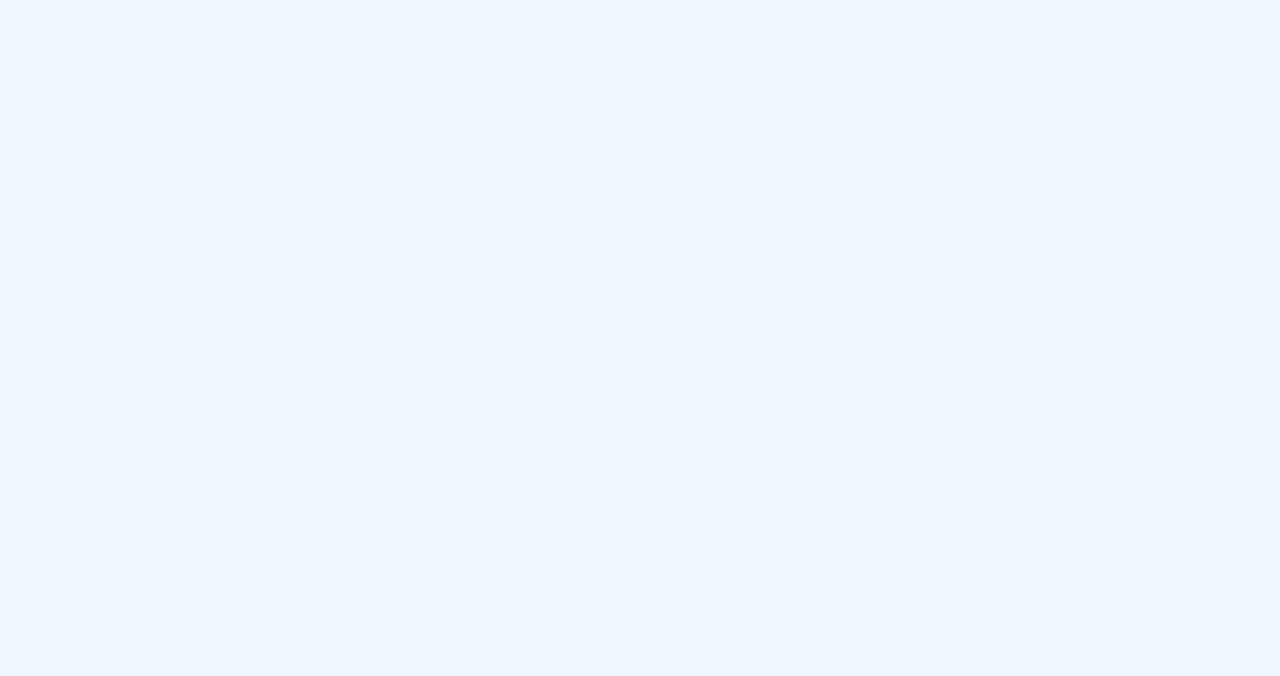
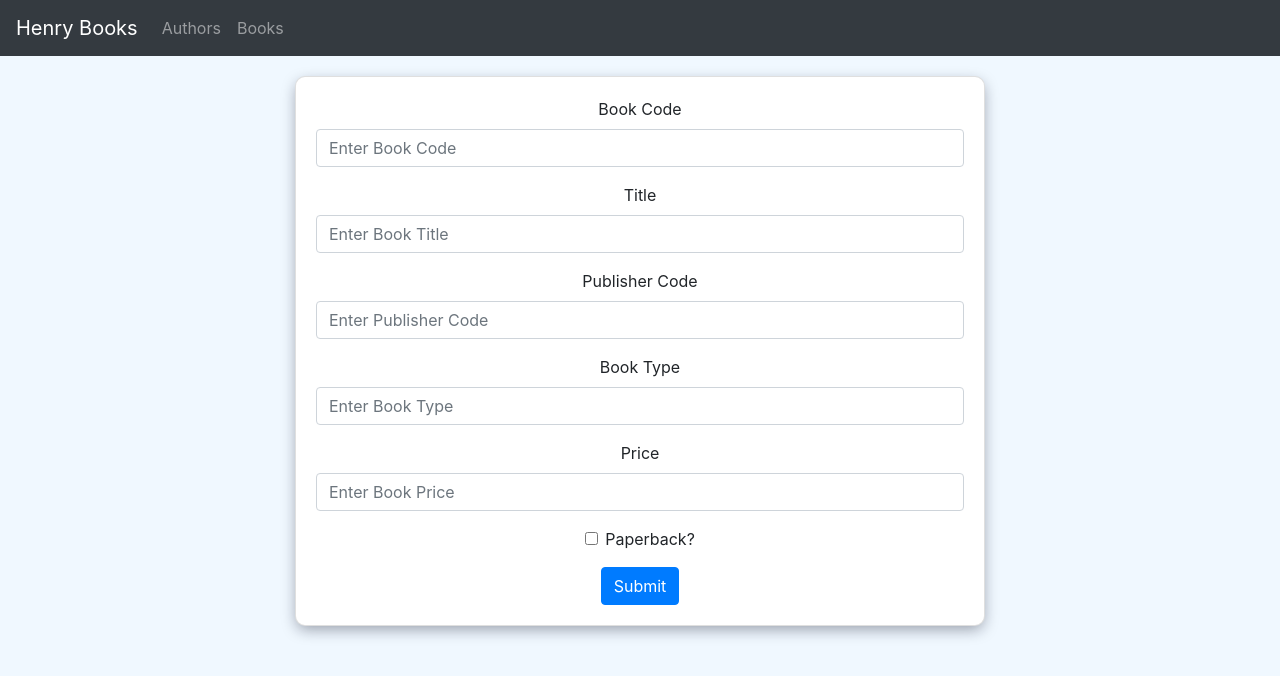
Before and after one commit to FultonG/COP4710-Assignment-5, a React (Create React App) app in the folder client/: page /newBook in a window 1280 px wide. Shown: the top 676 px of the page. Built offline with nearby package versions, Linux system fonts and the light colour scheme.

Commit message:
working create new book

```diff
--- a/client/src/App.js
+++ b/client/src/App.js
@@ -2,8 +2,11 @@ import React, { Component } from 'react';
 import Home from './components/Home';
 import Authors from './components/Authors';
 import Books from './components/Books';
+import NewBookForm from './components/NewBookForm';
 import BooksList from './components/BooksList';
 import AuthorsList from './components/AuthorList';
+import Navbar from 'react-bootstrap/Navbar';
+import Nav from 'react-bootstrap/Nav';
 import { BrowserRouter as Router, Route, Link, Switch, Redirect } from 'react-router-dom';
 import './App.css';
 
@@ -11,6 +14,13 @@ class App extends Component {
   render() {
     return (
       <Router>
+        <Navbar bg="dark" variant="dark" sticky="top">
+          <Navbar.Brand href="/">Henry Books</Navbar.Brand>
+          <Nav className="mr-auto">
+            <Nav.Link href="/authors">Authors</Nav.Link>
+            <Nav.Link href="/books">Books</Nav.Link>
+          </Nav>
+        </Navbar>
         <div className="App">
           <Switch>
             <Route exact path="/" component={Home} />
@@ -18,6 +28,7 @@ class App extends Component {
             <Route exact path="/books" component={Books} />
             <Route path="/book/:id" component={BooksList} />
             <Route path="/author/:id" component={AuthorsList} />
+            <Route path="/newBook" component={NewBookForm} />
           </Switch>
         </div>
       </Router>
--- a/client/src/components/Books.js
+++ b/client/src/components/Books.js
@@ -8,6 +8,7 @@ import Badge from 'react-bootstrap/Badge';
 import bookImg from "../book.svg"
 import { Link } from 'react-router-dom';
 import API from "../utils/API";
+import { cpus } from "os";
 function Books() {
     const [books, setBooks] = useState([]);
 
@@ -22,6 +23,18 @@ function Books() {
 
     return (
         <Container>
+            <Row className="justify-content-md-center">
+                <Col xs={12} md={4}>
+                    <Link to="/newBook">
+                        <Card className="rounded" style={{ borderRadius: "10px", boxShadow: "0 5px 15px -2px rgba(10, 16, 34, .4)", transition: "all 200ms ease", margin: "20px" }}>
+                            <Card.Body>
+                                <Image src={bookImg} fluid />
+                                <Card.Title>Add a new book</Card.Title>
+                            </Card.Body>
+                        </Card>
+                    </Link>
+                </Col>
+            </Row>
             <Row>
                 {books.map(book => (
                     <Col xs={12} md={4} key={book.BookCode}>
--- /dev/null
+++ b/client/src/components/NewBookForm.js
@@ -0,0 +1,99 @@
+import React, { useState, useEffect } from "react";
+import Container from 'react-bootstrap/Container';
+import Col from 'react-bootstrap/Col';
+import Row from 'react-bootstrap/Row';
+import Card from 'react-bootstrap/Card';
+import Form from 'react-bootstrap/Form';
+import Alert from 'react-bootstrap/Alert';
+import Button from 'react-bootstrap/Button';
+import API from "../utils/API";
+function NewBookForm() {
+    const [code, setCode] = useState("");
+    const [title, setTitle] = useState("");
+    const [publisherCode, setPublisherCode] = useState("");
+    const [type, setType] = useState("");
+    const [price, setPrice] = useState("");
+    const [paperback, setPaperback] = useState(false);
+    const [alert, setAlert] = useState(false);
+    const [success, setSuccess] = useState(false);
+
+    function handleSubmit(e) {
+        e.preventDefault();
+        let paperbackDb = paperback ? "Y" : "N";
+        API.createBook({ BookCode: code, Title: title, PublisherCode: publisherCode, Type: type, Price: price,  PaperBack: paperbackDb})
+        .then(res => {
+            setSuccess(true);
+        })
+        .catch(err => {
+            console.log(err)
+            setAlert(true);
+        })
+    }
+
+    function handleCodeChange(e){
+        setCode(e.currentTarget.value);
+    }
+
+    function handleTitleChange(e) {
+        setTitle(e.currentTarget.value);
+    }
+
+    function handlePublisherCodeChange(e) {
+        setPublisherCode(e.currentTarget.value);
+    }
+
+    function handleTypeChange(e) {
+        setType(e.currentTarget.value);
+    }
+
+    function handlePaperbackChange(e) {
+        setPaperback(e.currentTarget.value);
+    }
+
+    function handlePriceChange(e) {
+        setPrice(e.currentTarget.value);
+    }
+
+    return (
+        <Container>
+            {alert ? <Alert  variant="danger">There was an error creating your book</Alert>: null}
+            {success ? <Alert  variant="success">Your Book was created successfully</Alert> : null}
+            <Row className="justify-content-md-center">
+                <Col md={8} xs={12}>
+                    <Card style={{ borderRadius: "10px", boxShadow: "0 5px 15px -2px rgba(10, 16, 34, .4)", transition: "all 200ms ease", margin: "20px" }}>
+                        <Card.Body>
+                            <Form onSubmit={handleSubmit}>
+                                <Form.Group>
+                                    <Form.Label>Book Code</Form.Label>
+                                    <Form.Control type="text" placeholder="Enter Book Code" value={code} onChange={handleCodeChange} required/>
+                                </Form.Group>
+                                <Form.Group>
+                                    <Form.Label>Title</Form.Label>
+                                    <Form.Control type="text" placeholder="Enter Book Title" value={title} onChange={handleTitleChange} required/>
+                                </Form.Group>
+                                <Form.Group>
+                                    <Form.Label>Publisher Code</Form.Label>
+                                    <Form.Control type="text" placeholder="Enter Publisher Code" value={publisherCode} onChange={handlePublisherCodeChange} required/>
+                                </Form.Group>
+                                <Form.Group>
+                                    <Form.Label>Book Type</Form.Label>
+                                    <Form.Control type="text" placeholder="Enter Book Type" value={type} onChange={handleTypeChange} required/>
+                                </Form.Group>
+                                <Form.Group>
+                                    <Form.Label>Price</Form.Label>
+                                    <Form.Control type="text" placeholder="Enter Book Price" value={price} onChange={handlePriceChange} required/>
+                                </Form.Group>
+                                <Form.Group>
+                                    <Form.Check type="checkbox" label="Paperback?" value={paperback} onChange={handlePaperbackChange}/>
+                                </Form.Group>
+                                <Button variant="primary" type="submit">Submit</Button>
+                            </Form>
+                        </Card.Body>
+                    </Card>
+                </Col>
+            </Row>
+        </Container>
+    )
+}
+
+export default NewBookForm;
--- a/client/src/utils/API.js
+++ b/client/src/utils/API.js
@@ -13,5 +13,8 @@ export default {
     },
     getBook: function (id) {
         return axios.get(`/api/book/${id}`)
+    },
+    createBook: function (data) {
+        return axios.put(`/api/book`, data);
     }
 };
```
